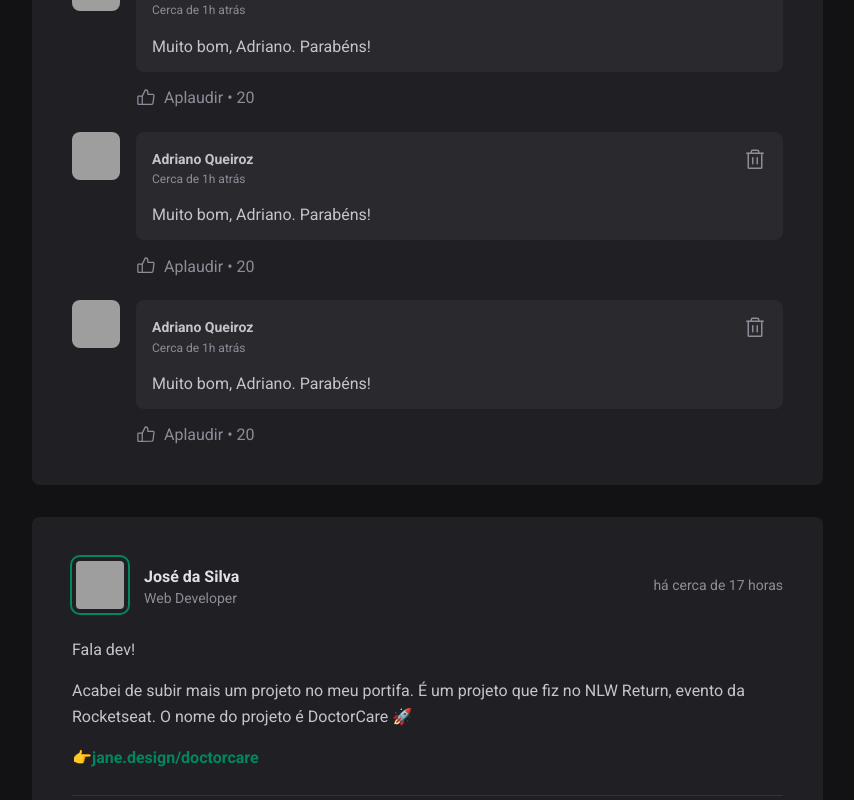
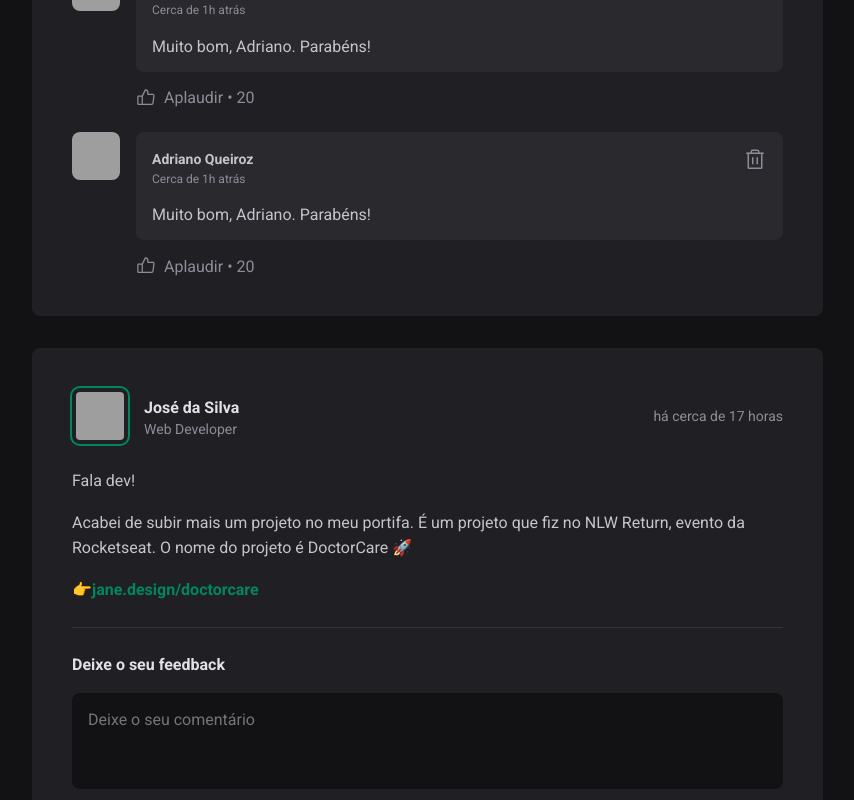
Before and after one commit to adrianoqueiroz/fundamentos-reactjs, a React (Vite) app: page / in a window 1280 px wide. Shown: the part 618-1418 px from the top of the page, without its empty margins (361-1215 px from the left). Built offline with nearby package versions, Linux system fonts and the light colour scheme; grey boxes are pictures that could not be loaded.

Commit message:
comments state

```diff
--- a/src/components/Post.jsx
+++ b/src/components/Post.jsx
@@ -1,20 +1,32 @@
-import styles from './Post.module.css';
+import { useState } from 'react';
 
-import { format, formatDistanceToNow } from 'date-fns';
+import { format, formatDistanceToNow, set } from 'date-fns';
 import ptBR from 'date-fns/locale/pt-BR';
-
 import { Comment} from './Comment.jsx';
 import { Avatar } from './Avatar';
 
-export function Post({ author, content, publishedAt}) {
+import styles from './Post.module.css';
+
+export function Post({ author, publishedAt, content}) {
+  const [comments, setComments] = useState([
+    1,
+    2,
+  ]);
+
   const publishedDateFormatted = format(publishedAt, "d 'de' LLLL 'às' HH:mm'h'", {
     locale: ptBR
   });
 
   const publishedDateRelativeToNow = formatDistanceToNow(publishedAt, {
     locale: ptBR,
-    addSuffix: true
+    addSuffix: true,
   })
+
+  function handleCreateNewComment() {
+    event.preventDefault();
+
+    setComments([...comments, comments.lenth + 1]);
+  }
 
   return (
     <article className={styles.post}>
@@ -42,7 +54,7 @@
         })}
       </div>
 
-      <form className={styles.commentForm}>
+      <form onSubmit={handleCreateNewComment} className={styles.commentForm}>
         <strong>Deixe o seu feedback</strong>
         <textarea
           placeholder="Deixe o seu comentário"
@@ -54,9 +66,9 @@
       </form>
 
       <div className={styles.commentList}>
-        <Comment />
-        <Comment />
-        <Comment />
+        {comments.map(comment => {
+          return <Comment />
+        })}
       </div>
     </article>
   )
```
